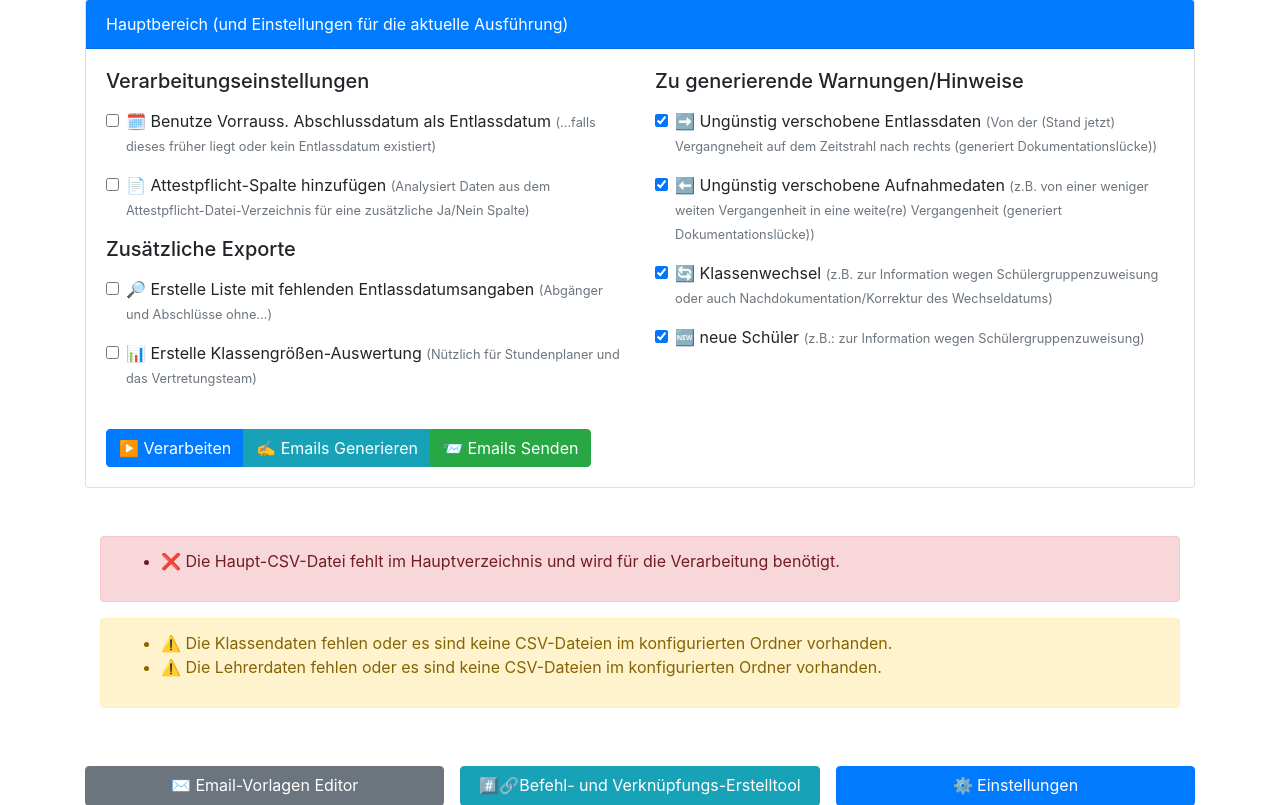
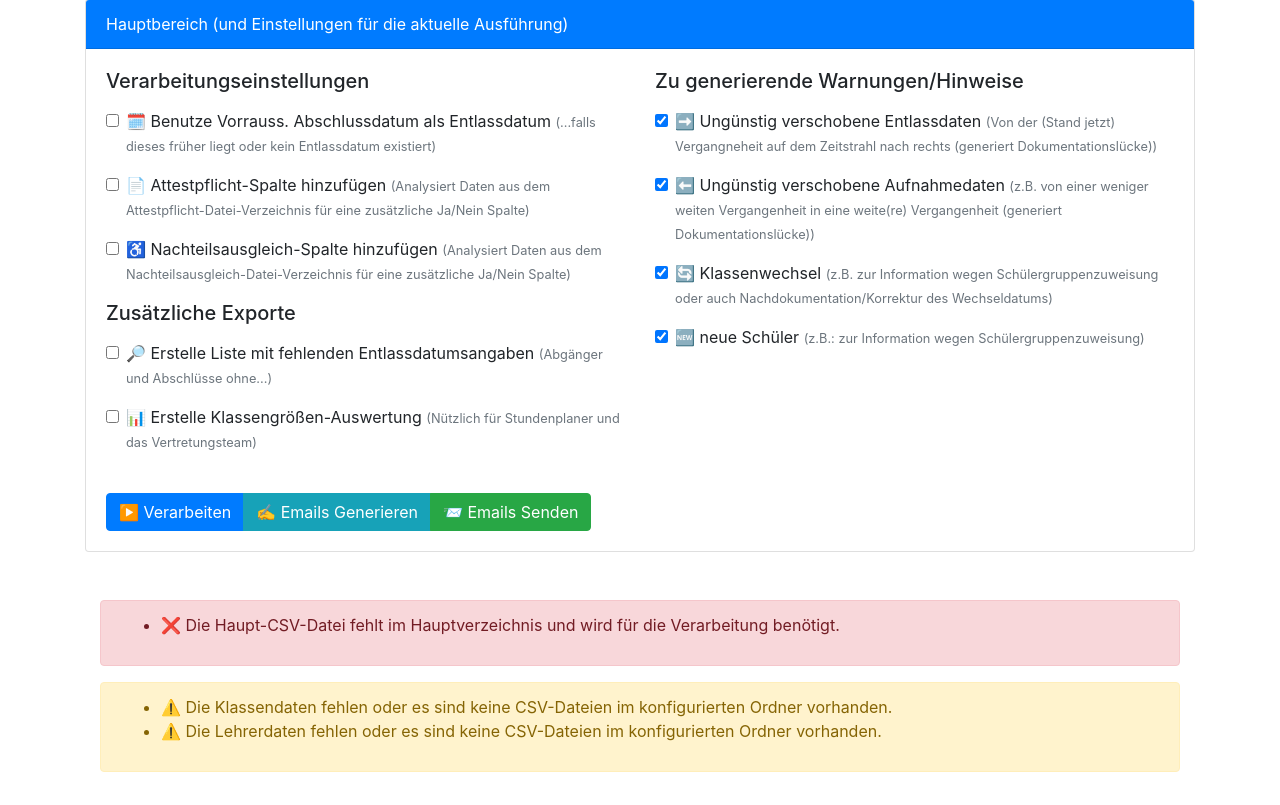
Before and after one commit to CmoneBK/Schild-WebUntis-Tool, a Flask app: page / in a window 1280 px wide. Shown: the part 201-1006 px from the top of the page. Run offline with Flask 2, Linux system fonts and the light colour scheme; some libraries are stand-ins or nearby versions.

Commit message:
Nachteilsausgleich Import Funktion hinzugefügt

```diff
--- a/Schild_WebUntis_Tool/__init__.py
+++ b/Schild_WebUntis_Tool/__init__.py
@@ -97,6 +97,7 @@ def process_data(no_log=False, no_xlsx=False):
     create_second_file = config.getboolean('ProcessingOptions', 'create_second_file', fallback=False)
     create_class_size_file = config.getboolean('ProcessingOptions', 'create_class_size_file', fallback=True)
     enable_attestpflicht_column = config.getboolean('ProcessingOptions', 'enable_attestpflicht_column', fallback=False)
+    enable_nachteilsausgleich_column = config.getboolean('ProcessingOptions', ' enable_nachteilsausgleich_column', fallback=False)
     warn_entlassdatum = config.getboolean('ProcessingOptions', 'warn_entlassdatum', fallback=True)
     warn_aufnahmedatum = config.getboolean('ProcessingOptions', 'warn_aufnahmedatum', fallback=True)
     warn_klassenwechsel = config.getboolean('ProcessingOptions', 'warn_klassenwechsel', fallback=True)
@@ -145,6 +146,7 @@ def ensure_ini_files_exist():
     default_schildexport_dir = "."
     default_class_size_dir = "ClassSizes"
     default_attest_file_directory ="AttestpflichtDaten"
+    default_nachteilsausgleich_file_directory ="NachteilsausgleichDaten"
 
     # Standard-Inhalt für settings.ini vorbereiten
     settings_ini_content = f"""[Directories]
@@ -156,6 +158,7 @@ import_directory = {default_import_dir}
 schildexport_directory = {default_schildexport_dir}
 class_size_directory = {default_class_size_dir}
 attest_file_directory = {default_attest_file_directory}
+nachteilsausgleich_file_directory = {default_nachteilsausgleich_file_directory}
 
 [ProcessingOptions]
 use_abschlussdatum = False
@@ -167,6 +170,7 @@ warn_new_students = True
 create_class_size_file = False
 timeframe_hours = 24
 enable_attestpflicht_column = False
+enable_nachteilsausgleich_column = False
 """
 
     # Standard-Inhalt für email_settings.ini vorbereiten
@@ -379,6 +383,7 @@ def index():
     warn_new_students = config.getboolean('ProcessingOptions', 'warn_new_students', fallback=True)
     create_class_size_file = config.getboolean('ProcessingOptions', 'create_class_size_file', fallback=True)
     enable_attestpflicht_column = config.getboolean('ProcessingOptions', 'enable_attestpflicht_column', fallback=False)
+    enable_nachteilsausgleich_column= config.getboolean('ProcessingOptions', 'enable_nachteilsausgleich_column', fallback=False)
 
     # Werte aus der email_settings.ini laden
     config = configparser.ConfigParser()
@@ -430,6 +435,7 @@ def index():
         warn_new_students = request.form.get('warn_new_students') == 'on'
         create_class_size_file = request.form.get('create_class_size_file') == 'on'
         enable_attestpflicht_column = request.form.get('enable_attestpflicht_column') == 'on'
+        enable_nachteilsausgleich_column = request.form.get('enable_nachteilsausgleich_column') == 'on'
 
         # Übergebe die Auswahl an die Run-Funktion
         try:
@@ -446,7 +452,8 @@ def index():
                 no_log=no_log,
                 no_xlsx=no_xlsx,
                 create_class_size_file=create_class_size_file,
-                enable_attestpflicht_column=enable_attestpflicht_column
+                enable_attestpflicht_column=enable_attestpflicht_column,
+                enable_nachteilsausgleich_column=enable_nachteilsausgleich_column
             )
             warnings_cache = warnings  # Speichert Warnungen zur späteren Nutzung
 
@@ -473,6 +480,7 @@ def index():
         warn_new_students = warn_new_students,
         create_class_size_file = create_class_size_file,
         enable_attestpflicht_column = enable_attestpflicht_column,
+        enable_nachteilsausgleich_column = enable_nachteilsausgleich_column,
         subject_entlassdatum=subject_entlassdatum,
         body_entlassdatum=body_entlassdatum,
         subject_aufnahmedatum=subject_aufnahmedatum,
--- a/Schild_WebUntis_Tool/templates/index.html
+++ b/Schild_WebUntis_Tool/templates/index.html
@@ -139,6 +139,12 @@
                                 <input type="checkbox" class="form-check-input" id="enable_attestpflicht_column" name="enable_attestpflicht_column" {% if enable_attestpflicht_column %}checked{% endif %}>
                                 <label class="form-check-label" for="enable_attestpflicht_column">
                                     📄 Attestpflicht-Spalte hinzufügen
+                                </label>
+                            </div>
+                            <div class="form-group form-check">
+                                <input type="checkbox" class="form-check-input" id="enable_nachteilsausgleich_column" name="enable_nachteilsausgleich_column" {% if enable_nachteilsausgleich_column %}checked{% endif %}>
+                                <label class="form-check-label" for="enable_nachteilsausgleich_column">
+                                    ♿ Nachteilsausgleich-Spalte hinzufügen
                                 </label>
                             </div>
                             <h5 class="mb-3">Zusätzliche Exporte</h5>
@@ -378,6 +384,17 @@
                                 </div>
                             </div>
                         </div>
+                        <!-- Nachteilsausgleich-Verzeichnis -->
+                        <div class="form-group">
+                            <label for="nachteilsausgleich_file_directory">♿ Nachteilsausgleich-Datei-Verzeichnis: </label>
+                            <div class="input-group">
+                                <input type="text" class="form-control" id="nachteilsausgleich_file_directory" name="nachteilsausgleich_file_directory" readonly>
+                                <div class="input-group-append">
+                                    <button type="button" class="btn btn-secondary" data-directory-input="nachteilsausgleich_file_directory">Durchsuchen</button>
+                                </div>
+                            </div>
+                        </div>
+
 
                         <!-- Trennlinie zwischen den beiden Bereichen -->
                         <hr class="my-4">
@@ -436,13 +453,29 @@
                 <!-- Verarbeitung -->
                 <div class="tab-pane fade" id="processing" role="tabpanel" aria-labelledby="processing-tab">
                     <form id="form-processing">
+                        <h5 class="mb-3">Verarbeitungseinstellungen</h5>
                         <div class="form-group">
-                            <label for="use_abschlussdatum">🗓️ Immer Vorraussichtliches Abschlussdatum verwenden, sofern dieses früher liegt oder kein Entlassdatum existiert:</label>
+                            <label for="use_abschlussdatum">🗓️ Immer Vorraussichtliches Abschlussdatum verwenden:</label>
                             <select class="form-control" id="use_abschlussdatum" name="use_abschlussdatum">
                                 <option value="True">Ja</option>
                                 <option value="False">Nein</option>
                             </select>
                         </div>
+                        <div class="form-group">
+                            <label for="enable_attestpflicht_column">📄 Immer Attestpflicht-Spalte hinzufügen:</label>
+                            <select class="form-control" id="enable_attestpflicht_column" name="enable_attestpflicht_column">
+                                <option value="True">Ja</option>
+                                <option value="False">Nein</option>
+                            </select>
+                        </div>
+                        <div class="form-group">
+                            <label for="enable_nachteilsausgleich_column">♿ Immer Nachteilsausgleich-Spalte hinzufügen:</label>
+                            <select class="form-control" id="enable_nachteilsausgleich_column" name="enable_nachteilsausgleich_column">
+                                <option value="True">Ja</option>
+                                <option value="False">Nein</option>
+                            </select>
+                        </div>
+                        <h5 class="mb-3">Zusätzliche Exporte</h5>
                         <div class="form-group">
                             <label for="create_second_file">🔎 Immer Datei zur Analyse fehlender Entlassdaten erstellen:</label>
                             <select class="form-control" id="create_second_file" name="create_second_file">
@@ -451,15 +484,8 @@
                             </select>
                         </div>
                         <div class="form-group">
-                            <label for="create_class_size_file">📊 Klassengrößen ermitteln:</label>
+                            <label for="create_class_size_file">📊 Immer Klassengrößen ermitteln:</label>
                             <select class="form-control" id="create_class_size_file" name="create_class_size_file">
-                                <option value="True">Ja</option>
-                                <option value="False">Nein</option>
-                            </select>
-                        </div>
-                        <div class="form-group">
-                            <label for="enable_attestpflicht_column">📄 Attestpflicht-Spalte hinzufügen:</label>
-                            <select class="form-control" id="enable_attestpflicht_column" name="enable_attestpflicht_column">
                                 <option value="True">Ja</option>
                                 <option value="False">Nein</option>
                             </select>
@@ -1105,11 +1131,13 @@
                             "schildexport_directory": "form-directories",
                             "class_size_directory": "form-directories",
                             "attest_file_directory": "form-directories",
+                            "nachteilsausgleich_file_directory": "form-directories",
                             // ProcessingOptions
                             "use_abschlussdatum": "form-processing",
                             "create_second_file": "form-processing",
                             "create_class_size_file": "form-processing",
                             "enable_attestpflicht_column": "form-processing",
+                            "enable_nachteilsausgleich_column": "form-processing",
                             // Warnings
                             "warn_entlassdatum": "form-warnings",
                             "warn_aufnahmedatum": "form-warnings",
@@ -1168,6 +1196,7 @@
                     "schildexport_directory": "Directories",
                     "class_size_directory": "Directories",
                     "attest_file_directory": "Directories",
+                    "nachteilsausgleich_file_directory": "Directories",
                     // ProcessingOptions
                     "use_abschlussdatum": "ProcessingOptions",
                     "create_second_file": "ProcessingOptions",
@@ -1178,6 +1207,7 @@
                     "create_class_size_file": "ProcessingOptions",
                     "timeframe_hours": "ProcessingOptions",
                     "enable_attestpflicht_column": "ProcessingOptions",
+                    "enable_nachteilsausgleich_column": "ProcessingOptions",
                     // Email settings
                     "smtp_server": "Email",
                     "smtp_port": "Email",
@@ -1232,6 +1262,7 @@
         const labels = {
             use_abschlussdatum: "...falls dieses früher liegt oder kein Entlassdatum existiert",
             enable_attestpflicht_column: "Analysiert Daten aus dem Attestpflicht-Datei-Verzeichnis für eine zusätzliche Ja/Nein Spalte",
+            enable_nachteilsausgleich_column: "Analysiert Daten aus dem Nachteilsausgleich-Datei-Verzeichnis für eine zusätzliche Ja/Nein Spalte",
             create_second_file: "Abgänger und Abschlüsse ohne...",
             create_class_size_file: "Nützlich für Stundenplaner und das Vertretungsteam",
             warn_entlassdatum: "Von der (Stand jetzt) Vergangneheit auf dem Zeitstrahl nach rechts (generiert Dokumentationslücke)",
@@ -1247,6 +1278,7 @@
             xlsx_directory: "Verzeichnis für die Excel-Dateien. Dies sind ebenfalls Log-Datein aber als ganze Tabelle mit markierten Änderungen.",
             class_size_directory: "Verzeichnis für eine separat generierte Klassengrößendatei zur Verwendung durch Stundenplaner und Vertretungsteam",
             attest_file_directory: "Verzeichnis für eine ImportDatei, die nur die Schüler mit Attestpflicht enthält zur Verwendung Attestpflicht-Spalte",
+            nachteilsausgleich_file_directory: "Verzeichnis für eine ImportDatei, die nur die Schüler mit Nachteilsausgleich enthält zur Verwendung Nachteilsausgleich-Spalte",
             smtp_server: "SMTP-Server-Adresse für den E-Mail-Versand.",
             smtp_port: "Port des SMTP-Servers (z. B. 587 für STARTTLS).",
             smtp_user: "Benutzername für den SMTP-Server.",
```
Also changed, not shown: Schild_WebUntis_Tool/main.py (+66 -7 lines), 1 other file.
